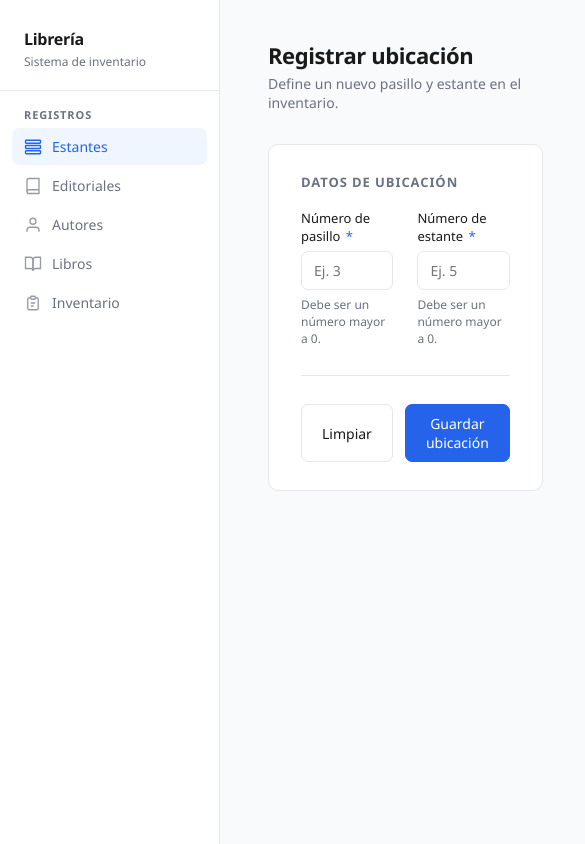
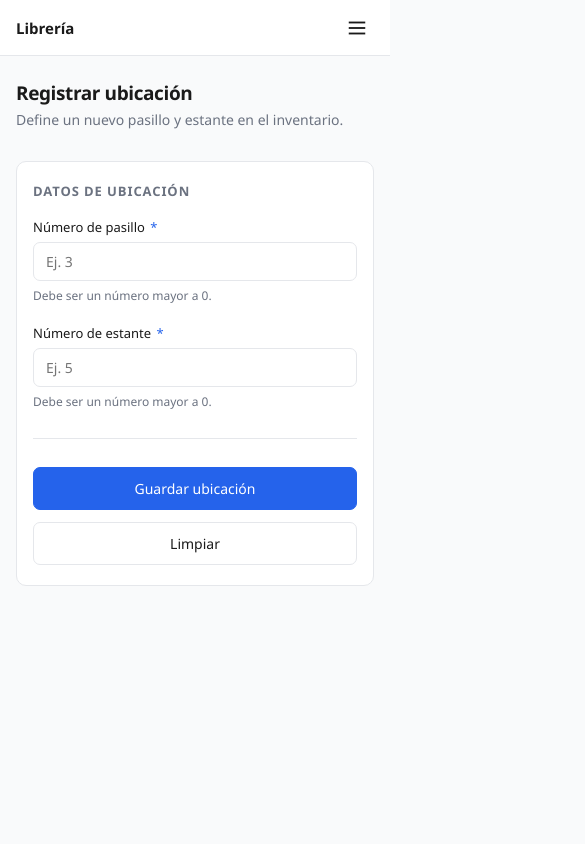
Before and after one commit to DavidAlfonso-19/inventario_libreria, a website: page Public/index.html in a window 390 px wide. Shown: the whole page, 585 px wide, since content can reach past the window. Drawn offline with Linux system fonts and the light colour scheme; no server answers.

Commit message:
diseño responsivo

```diff
--- a/Public/index.html
+++ b/Public/index.html
@@ -28,7 +28,7 @@
       min-height: 100vh;
     }
 
-    /* ── Sidebar ── */
+    /* ── Sidebar desktop ── */
     aside {
       width: var(--sidebar-w);
       min-height: 100vh;
@@ -38,6 +38,7 @@
       flex-direction: column;
       position: fixed;
       top: 0; left: 0;
+      z-index: 100;
     }
 
     .brand {
@@ -88,15 +89,8 @@
       cursor: pointer;
     }
 
-    nav a:hover {
-      background: var(--bg);
-      color: var(--text);
-    }
-
-    nav a.active {
-      background: var(--accent-light);
-      color: var(--accent);
-    }
+    nav a:hover { background: var(--bg); color: var(--text); }
+    nav a.active { background: var(--accent-light); color: var(--accent); }
 
     nav a .icon {
       width: 18px;
@@ -107,20 +101,64 @@
 
     nav a.active .icon { opacity: 1; }
 
+    /* ── Topbar móvil (oculto en desktop) ── */
+    .topbar {
+      display: none;
+      position: fixed;
+      top: 0; left: 0; right: 0;
+      height: 56px;
+      background: var(--white);
+      border-bottom: 1px solid var(--border);
+      align-items: center;
+      justify-content: space-between;
+      padding: 0 16px;
+      z-index: 200;
+    }
+
+    .topbar-brand {
+      font-size: 15px;
+      font-weight: 600;
+      color: var(--text);
+    }
+
+    .menu-btn {
+      background: none;
+      border: none;
+      cursor: pointer;
+      padding: 6px;
+      color: var(--text);
+      display: flex;
+      align-items: center;
+    }
+
+    /* ── Overlay móvil ── */
+    .overlay {
+      display: none;
+      position: fixed;
+      inset: 0;
+      background: rgba(0,0,0,0.3);
+      z-index: 150;
+    }
+
+    .overlay.open { display: block; }
+
+    /* ── Sidebar móvil (slide in) ── */
+    aside.open {
+      transform: translateX(0) !important;
+    }
+
     /* ── Main ── */
     main {
       margin-left: var(--sidebar-w);
       flex: 1;
       padding: 40px 48px;
-      max-width: 860px;
+      max-width: 900px;
     }
 
     .page { display: none; }
     .page.active { display: block; }
 
-    .page-header {
-      margin-bottom: 32px;
-    }
+    .page-header { margin-bottom: 32px; }
 
     .page-header h2 {
       font-size: 22px;
@@ -151,12 +189,7 @@
 
     .form-grid.single { grid-template-columns: 1fr; }
 
-    .field {
-      display: flex;
-      flex-direction: column;
-      gap: 6px;
-    }
-
+    .field { display: flex; flex-direction: column; gap: 6px; }
     .field.full { grid-column: 1 / -1; }
 
     label {
@@ -165,10 +198,7 @@
       color: var(--text);
     }
 
-    label span {
-      color: var(--accent);
-      margin-left: 2px;
-    }
+    label span { color: var(--accent); margin-left: 2px; }
 
     input, select, textarea {
       width: 100%;
@@ -190,19 +220,14 @@
 
     textarea { resize: vertical; min-height: 80px; }
 
-    .hint {
-      font-size: 12px;
-      color: var(--text-muted);
-    }
+    .hint { font-size: 12px; color: var(--text-muted); }
 
-    /* ── Divider ── */
     .divider {
       border: none;
       border-top: 1px solid var(--border);
       margin: 28px 0;
     }
 
-    /* ── Actions ── */
     .actions {
       display: flex;
       gap: 12px;
@@ -232,7 +257,6 @@
 
     .btn-primary:hover { background: #1d4ed8; border-color: #1d4ed8; }
 
-    /* ── Section title inside card ── */
     .section-title {
       font-size: 13px;
       font-weight: 600;
@@ -241,12 +265,73 @@
       letter-spacing: 0.07em;
       margin-bottom: 18px;
     }
+
+    /* ── Tabla inventario ── */
+    .table-wrap {
+      width: 100%;
+      overflow-x: auto;
+    }
+
+    /* ── RESPONSIVE ── */
+    @media (max-width: 768px) {
+
+      /* Topbar visible */
+      .topbar { display: flex; }
+
+      /* Sidebar se oculta fuera de pantalla */
+      aside {
+        transform: translateX(-100%);
+        transition: transform 0.25s ease;
+        z-index: 300;
+      }
+
+      /* Main ocupa todo el ancho */
+      main {
+        margin-left: 0;
+        padding: 80px 16px 32px;
+        max-width: 100%;
+      }
+
+      /* Formularios en una sola columna */
+      .form-grid {
+        grid-template-columns: 1fr;
+      }
+
+      .field.full { grid-column: 1; }
+
+      /* Card con menos padding */
+      .card { padding: 20px 16px; }
+
+      /* Botones ocupan todo el ancho */
+      .actions {
+        flex-direction: column-reverse;
+      }
+
+      .btn { width: 100%; text-align: center; padding: 11px 20px; }
+
+      .page-header h2 { font-size: 19px; }
+    }
   </style>
 </head>
 <body>
 
+  <!-- ── Topbar móvil ── -->
+  <div class="topbar">
+    <span class="topbar-brand">Librería</span>
+    <button class="menu-btn" onclick="toggleMenu()" aria-label="Menú">
+      <svg width="22" height="22" viewBox="0 0 24 24" fill="none" stroke="currentColor" stroke-width="2">
+        <line x1="3" y1="6" x2="21" y2="6"/>
+        <line x1="3" y1="12" x2="21" y2="12"/>
+        <line x1="3" y1="18" x2="21" y2="18"/>
+      </svg>
+    </button>
+  </div>
+
+  <!-- ── Overlay ── -->
+  <div class="overlay" id="overlay" onclick="toggleMenu()"></div>
+
   <!-- ── Sidebar ── -->
-  <aside>
+  <aside id="sidebar">
     <div class="brand">
       <h1>Librería</h1>
       <span>Sistema de inventario</span>
@@ -441,15 +526,16 @@
         <p>Consulta todos los libros registrados en el sistema.</p>
       </div>
       <div class="card" style="padding: 0; overflow: hidden;">
+        <div class="table-wrap">
           <table id="tabla-inventario" style="width:100%; border-collapse: collapse; font-size: 14px;">
             <thead>
               <tr style="background: var(--bg); border-bottom: 1px solid var(--border);">
-              <th style="padding: 12px 16px; text-align:left; font-weight:600; color:var(--text-muted); font-size:12px; text-transform:uppercase; letter-spacing:0.05em;">ID</th>
-              <th style="padding: 12px 16px; text-align:left; font-weight:600; color:var(--text-muted); font-size:12px; text-transform:uppercase; letter-spacing:0.05em;">Libro</th>
-              <th style="padding: 12px 16px; text-align:left; font-weight:600; color:var(--text-muted); font-size:12px; text-transform:uppercase; letter-spacing:0.05em;">Autor</th>
-              <th style="padding: 12px 16px; text-align:left; font-weight:600; color:var(--text-muted); font-size:12px; text-transform:uppercase; letter-spacing:0.05em;">Editorial</th>
-              <th style="padding: 12px 16px; text-align:left; font-weight:600; color:var(--text-muted); font-size:12px; text-transform:uppercase; letter-spacing:0.05em;">Ubicación</th>
-              <th style="padding: 12px 16px; text-align:center; font-weight:600; color:var(--text-muted); font-size:12px; text-transform:uppercase; letter-spacing:0.05em;">Cantidad</th>
+                <th style="padding: 12px 16px; text-align:left; font-weight:600; color:var(--text-muted); font-size:12px; text-transform:uppercase; letter-spacing:0.05em; white-space:nowrap;">ID</th>
+                <th style="padding: 12px 16px; text-align:left; font-weight:600; color:var(--text-muted); font-size:12px; text-transform:uppercase; letter-spacing:0.05em; white-space:nowrap;">Libro</th>
+                <th style="padding: 12px 16px; text-align:left; font-weight:600; color:var(--text-muted); font-size:12px; text-transform:uppercase; letter-spacing:0.05em; white-space:nowrap;">Autor</th>
+                <th style="padding: 12px 16px; text-align:left; font-weight:600; color:var(--text-muted); font-size:12px; text-transform:uppercase; letter-spacing:0.05em; white-space:nowrap;">Editorial</th>
+                <th style="padding: 12px 16px; text-align:left; font-weight:600; color:var(--text-muted); font-size:12px; text-transform:uppercase; letter-spacing:0.05em; white-space:nowrap;">Ubicación</th>
+                <th style="padding: 12px 16px; text-align:center; font-weight:600; color:var(--text-muted); font-size:12px; text-transform:uppercase; letter-spacing:0.05em; white-space:nowrap;">Cantidad</th>
               </tr>
             </thead>
             <tbody id="body-inventario">
@@ -458,6 +544,7 @@
               </tr>
             </tbody>
           </table>
+        </div>
       </div>
     </section>
 
@@ -470,6 +557,7 @@
       document.getElementById('page-' + name).classList.add('active');
       el.classList.add('active');
       if (name === 'inventario') cargarInventario();
+      closeMobileMenu();
     }
 
     function limpiar(pageId) {
@@ -477,6 +565,18 @@
       page.querySelectorAll('input, textarea').forEach(el => el.value = '');
       page.querySelectorAll('select').forEach(el => el.selectedIndex = 0);
     }
+
+    function toggleMenu() {
+      const sidebar  = document.getElementById('sidebar');
+      const overlay  = document.getElementById('overlay');
+      sidebar.classList.toggle('open');
+      overlay.classList.toggle('open');
+    }
+
+    function closeMobileMenu() {
+      document.getElementById('sidebar').classList.remove('open');
+      document.getElementById('overlay').classList.remove('open');
+    }
   </script>
   <script src="app.js"></script>
 
```
Lines whose indentation alone changed are shown as unchanged.
